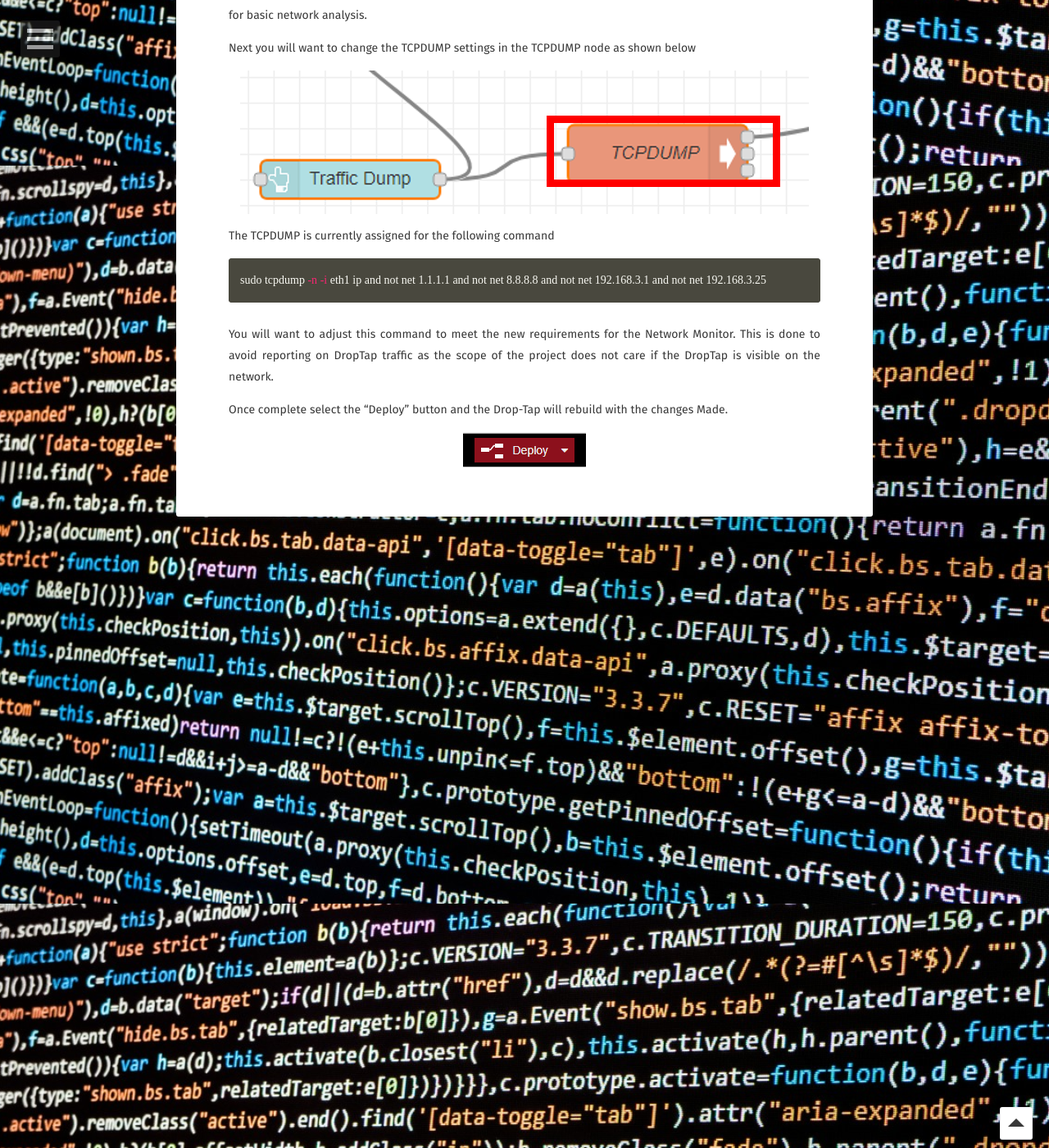
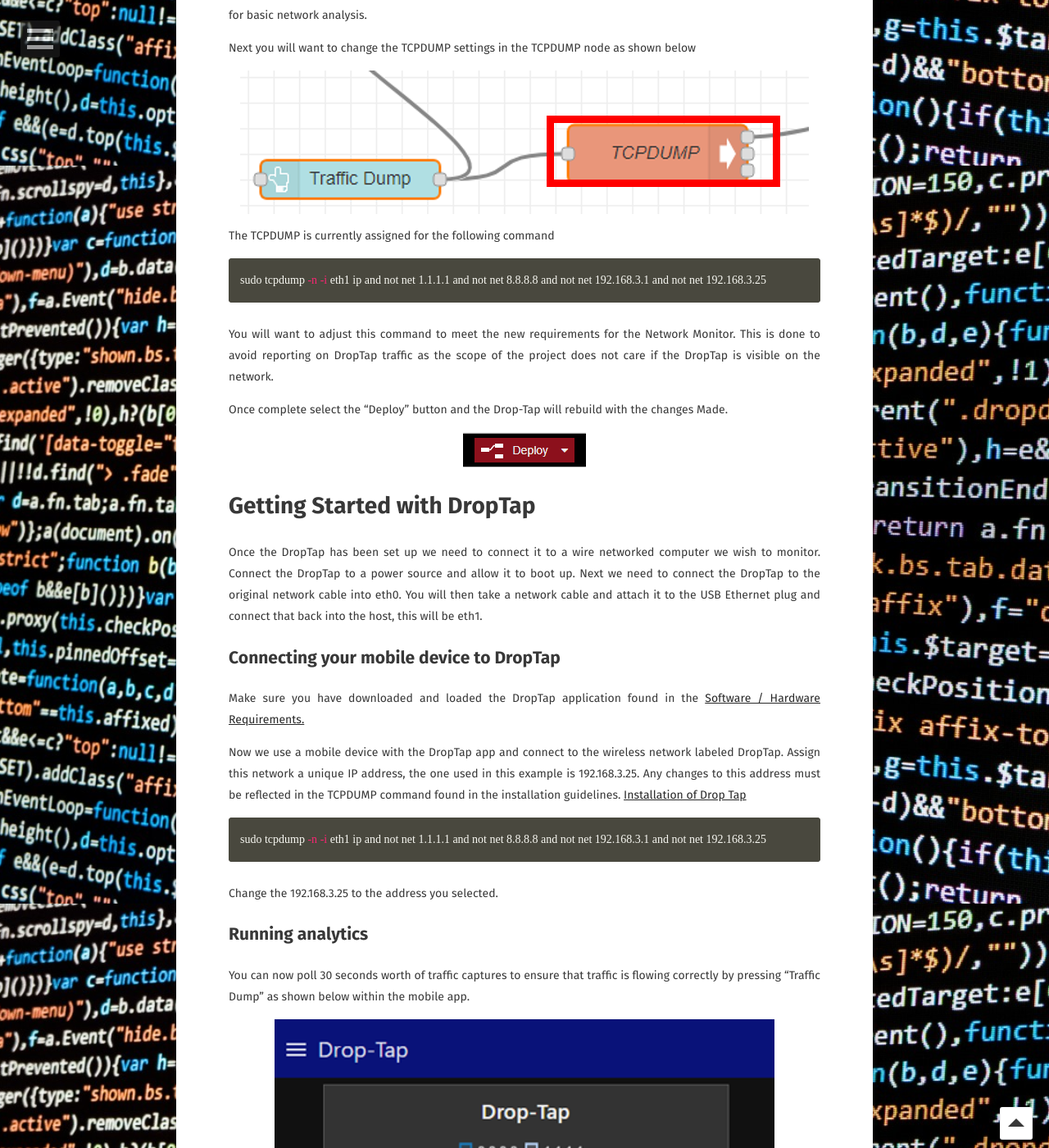
Before and after one commit to mgalde/DropTap, a Jekyll site: the page built from Packaging_and_Release.md, in a window 1280 px wide and 1400 px high, scrolled down 6098 px. Shown: the whole window at 82% size. Built offline with Jekyll 4.4.1, drawn with Linux system fonts in a browser that asks for light colours; some web fonts are replaced; our own code applies the rules of GitHub Pages for plain Markdown files; comment, search, counter and statistics services are not loaded; some of the changed text lies outside the part shown.

Commit message:
Packaging and Release

````diff
--- a/Packaging_and_Release.md
+++ b/Packaging_and_Release.md
@@ -136,3 +136,43 @@ You will want to adjust this command to meet the new requirements for the Networ
 Once complete select the "Deploy" button and the Drop-Tap will rebuild with the changes Made.
 
 ![DEPLOY ](/assets/img/DropTapImages/Product/DropTap8.png)
+
+# Getting Started with DropTap
+
+Once the DropTap has been set up we need to connect it to a wire networked computer we wish to monitor. Connect the DropTap to a power source and allow it to boot up. Next we need to connect the DropTap to the original network cable into eth0. You will then take a network cable and attach it to the USB Ethernet plug and connect that back into the host, this will be eth1.
+
+## Connecting your mobile device to DropTap
+
+Make sure you have downloaded and loaded the DropTap application found in the [Software / Hardware Requirements.](/hardware/software_requirements.md)
+
+Now we use a mobile device with the DropTap app and connect to the wireless network labeled DropTap. Assign this network a unique IP address, the one used in this example is 192.168.3.25. Any changes to this address must be reflected in the TCPDUMP command found in the installation guidelines. [Installation of Drop Tap](/installation.md)
+
+```bash
+sudo tcpdump -n -i eth1 ip and not net 1.1.1.1 and not net 8.8.8.8 and not net 192.168.3.1 and not net 192.168.3.25
+```
+
+Change the 192.168.3.25 to the address you selected.
+
+## Running analytics
+
+You can now poll 30 seconds worth of traffic captures to ensure that traffic is flowing correctly by pressing "Traffic Dump" as shown below within the mobile app.
+
+![Traffic Dump  ](/assets/img/DropTapImages/Product/DropTap9.png)
+
+Once 30 seconds are up you will recieve a menu pop up stating capture is compete, select the menu icon in the upper left and select "Traffic Dump View"
+
+![Traffic Dump View  ](/assets/img/DropTapImages/Product/DropTapUI2.png)
+
+Successful traffic captures will be visible now and should look somewhat similar to below.
+
+![Traffic Dump View  ](/assets/img/DropTapImages/Product/DropTapUI4.png)
+
+## Resetting device
+
+If at any time you need to restart the Raspberry Pi select the menu icon in the upper left and select "Setting" to open up the administration menu.
+
+![Traffic Dump View  ](/assets/img/DropTapImages/Product/DropTapUI2.png)
+
+You can now reset the device by hitting the "reboot" button on the left
+
+![Traffic Dump View  ](/assets/img/DropTapImages/Product/DropTapUI3.png)
````
